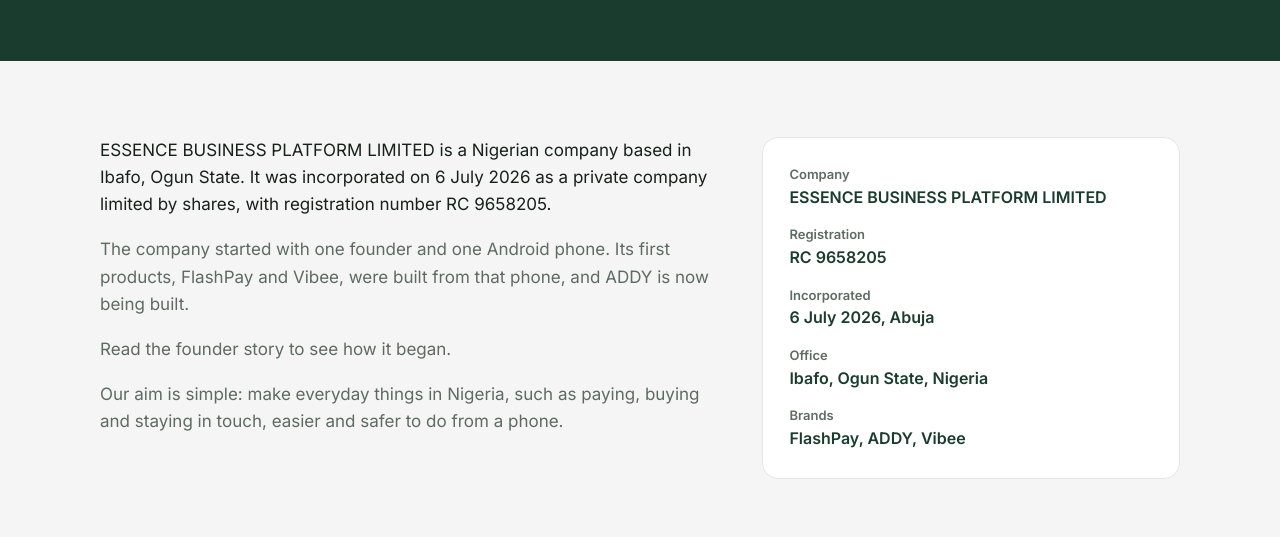
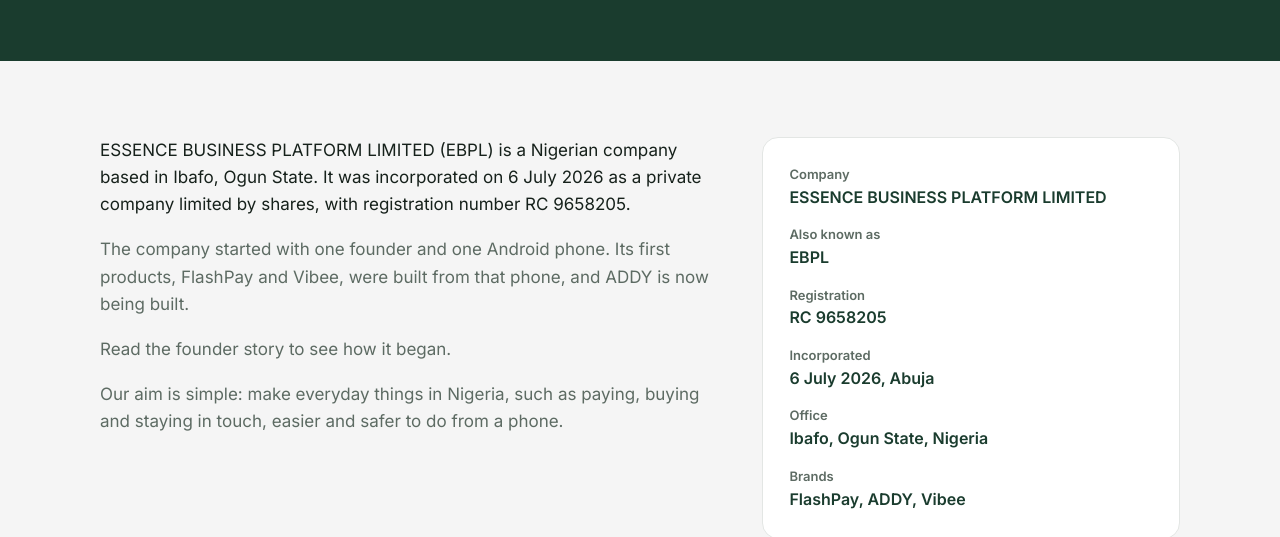
Before and after one commit to michaeloluwatoyin730/ebpl-website, a plain HTML site: page pages/about.html in a window 1280 px wide. Shown: the part 296-833 px from the top of the page. Drawn offline with Linux system fonts and the light colour scheme.

Commit message:
Add EBPL short name to About page and Organization schema

```diff
--- a/pages/about.html
+++ b/pages/about.html
@@ -4,14 +4,14 @@
 <meta charset="utf-8">
 <meta name="viewport" content="width=device-width, initial-scale=1">
 <title>About ESSENCE BUSINESS PLATFORM LIMITED | Ibafo, Nigeria</title>
-<meta name="description" content="About ESSENCE BUSINESS PLATFORM LIMITED (RC 9658205), a Nigerian company in Ibafo, Ogun State, building FlashPay, ADDY and Vibee.">
+<meta name="description" content="About ESSENCE BUSINESS PLATFORM LIMITED (EBPL), RC 9658205, a Nigerian company in Ibafo, Ogun State, building FlashPay, ADDY and Vibee.">
 <link rel="canonical" href="https://ebusinessplatform.com.ng/pages/about.html">
 <meta name="theme-color" content="#1A3C2E">
 <meta property="og:type" content="website">
 <meta property="og:locale" content="en_NG">
 <meta property="og:site_name" content="ESSENCE BUSINESS PLATFORM LIMITED">
 <meta property="og:title" content="About ESSENCE BUSINESS PLATFORM LIMITED | Ibafo, Nigeria">
-<meta property="og:description" content="About ESSENCE BUSINESS PLATFORM LIMITED (RC 9658205), a Nigerian company in Ibafo, Ogun State, building FlashPay, ADDY and Vibee.">
+<meta property="og:description" content="About ESSENCE BUSINESS PLATFORM LIMITED (EBPL), RC 9658205, a Nigerian company in Ibafo, Ogun State, building FlashPay, ADDY and Vibee.">
 <meta property="og:url" content="https://ebusinessplatform.com.ng/pages/about.html">
 <meta property="og:image" content="https://ebusinessplatform.com.ng/assets/img/ebpl-logo.png">
 <meta name="twitter:card" content="summary">
@@ -49,13 +49,14 @@
 <div class="phero"><div class="wrap"><div class="crumb"><a href="../index.html">Home</a> / About</div><h1>About the company</h1><p>A Nigerian company building FlashPay, ADDY and Vibee from Ibafo, Ogun State.</p></div></div>
 <section><div class="wrap two">
  <div class="prose">
-  <p>ESSENCE BUSINESS PLATFORM LIMITED is a Nigerian company based in Ibafo, Ogun State. It was incorporated on 6 July 2026 as a private company limited by shares, with registration number RC 9658205.</p>
+  <p>ESSENCE BUSINESS PLATFORM LIMITED (EBPL) is a Nigerian company based in Ibafo, Ogun State. It was incorporated on 6 July 2026 as a private company limited by shares, with registration number RC 9658205.</p>
   <p>The company started with one founder and one Android phone. Its first products, FlashPay and Vibee, were built from that phone, and ADDY is now being built.</p>
   <p>Read the <a href="founder.html">founder story</a> to see how it began.</p>
   <p>Our aim is simple: make everyday things in Nigeria, such as paying, buying and staying in touch, easier and safer to do from a phone.</p>
  </div>
  <div class="card"><dl class="facts">
   <dt>Company</dt><dd>ESSENCE BUSINESS PLATFORM LIMITED</dd>
+  <dt>Also known as</dt><dd>EBPL</dd>
   <dt>Registration</dt><dd>RC 9658205</dd>
   <dt>Incorporated</dt><dd>6 July 2026, Abuja</dd>
   <dt>Office</dt><dd>Ibafo, Ogun State, Nigeria</dd>
```
Also changed, not shown: index.html (+1 -1 lines).
